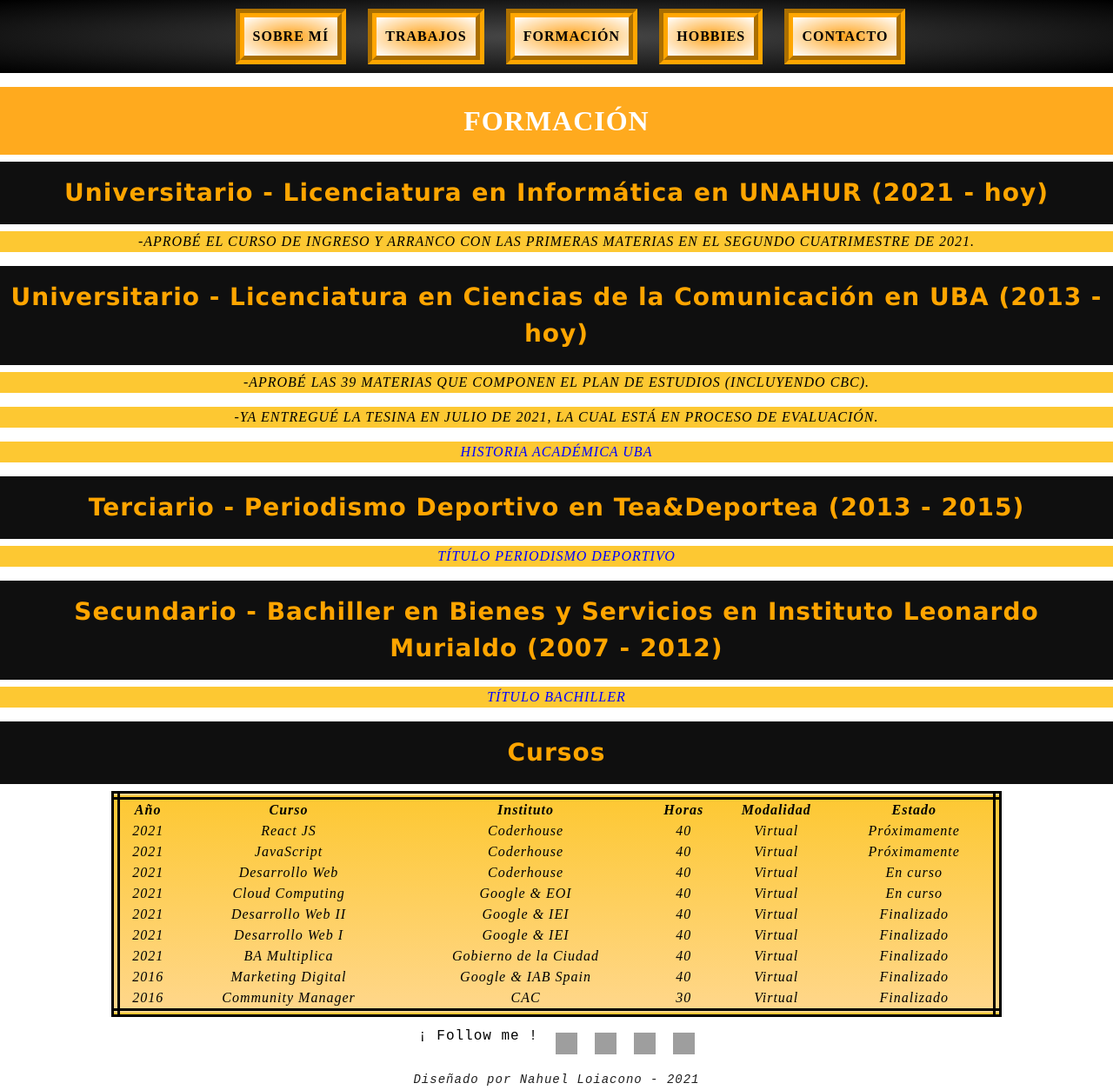
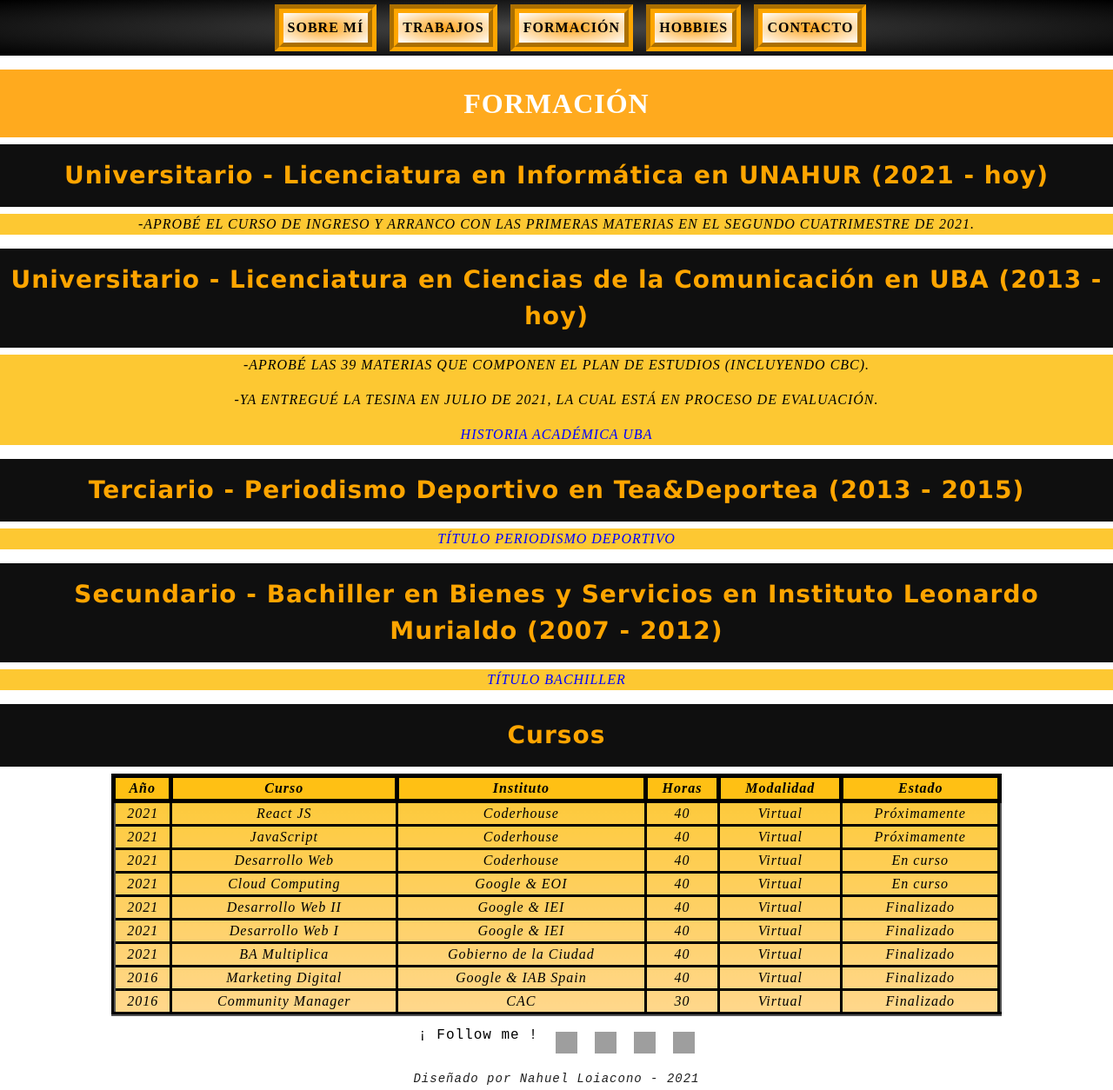
Before and after one commit to nahuelloiacono/CV-Nahuel-Loiacono, a plain HTML site: page formacion.html in a window 1280 px wide. Shown: the whole page at 87% size. Drawn offline with nearby package versions, Linux system fonts and the light colour scheme; grey boxes are pictures that could not be loaded.

Commit message:
Add files via upload

```diff
--- a/archivo.css
+++ b/archivo.css
@@ -94,8 +94,8 @@ nav ul li {
   font-weight: bolder;
   letter-spacing: 1px;
   list-style-type: none;
-  margin: 10px 10px 10px 10px;
-  padding: 10px 10px 10px 10px;
+  margin: 5px;
+  padding: 5px;
   position: sticky;
   text-transform: uppercase;
 }
@@ -126,6 +126,10 @@ p a {
 }
 
 /* Párrafos */
+
+.fondoPárrafos {
+  background-color: rgb(253, 200, 50);
+}
 
 .parrafosInfo {
   background-color: rgb(253, 200, 50);
@@ -192,10 +196,8 @@ table {
   background: linear-gradient(to bottom, rgb(253, 200, 50), rgb(255, 215, 140));
   background-color: rgb(253, 200, 50);
   border-color: rgb(0, 0, 0);
-  border-inline-width: 10px;
   border-spacing: 0px;
-  border-style: double;
-  border-width: 10px;
+  border-width: 5px;
   color: black;
   font-family: "Times New Roman", Times, serif;
   font-style: italic;
@@ -204,6 +206,17 @@ table {
   padding: 0px;
   text-align: center;
   width: 80%;
+}
+
+th {
+  border: black 5px solid;
+  background-color: rgb(255, 192, 20);
+  color: black;
+  font-weight: bolder;
+}
+
+td {
+  border: black 3px solid;
 }
 
 /* Hobbies */
--- a/formacion.html
+++ b/formacion.html
@@ -54,6 +54,8 @@
           Universitario - Licenciatura en Ciencias de la Comunicación en UBA
           (2013 - hoy)
         </h3>
+        <div class="fondoPárrafos">
+
           <p class="parrafosInfo">
             -Aprobé las 39 materias que componen el plan de estudios (incluyendo
             CBC).
@@ -68,6 +70,7 @@
             >Historia Académica UBA</a
             >
           </p>
+        </div>
       </article>
 
       <article>
@@ -182,6 +185,7 @@
                 <td>Virtual</td>
                 <td>Finalizado</td>
               </tr>
+            </div>
           </table>
         </section>
       </article>
```
Also changed, not shown: contacto.html (+4 -0 lines), hobbies.html (+8 -0 lines), index.html (+10 -2 lines), trabajos.html (+17 -9 lines). Lines whose indentation alone changed are shown as unchanged.
